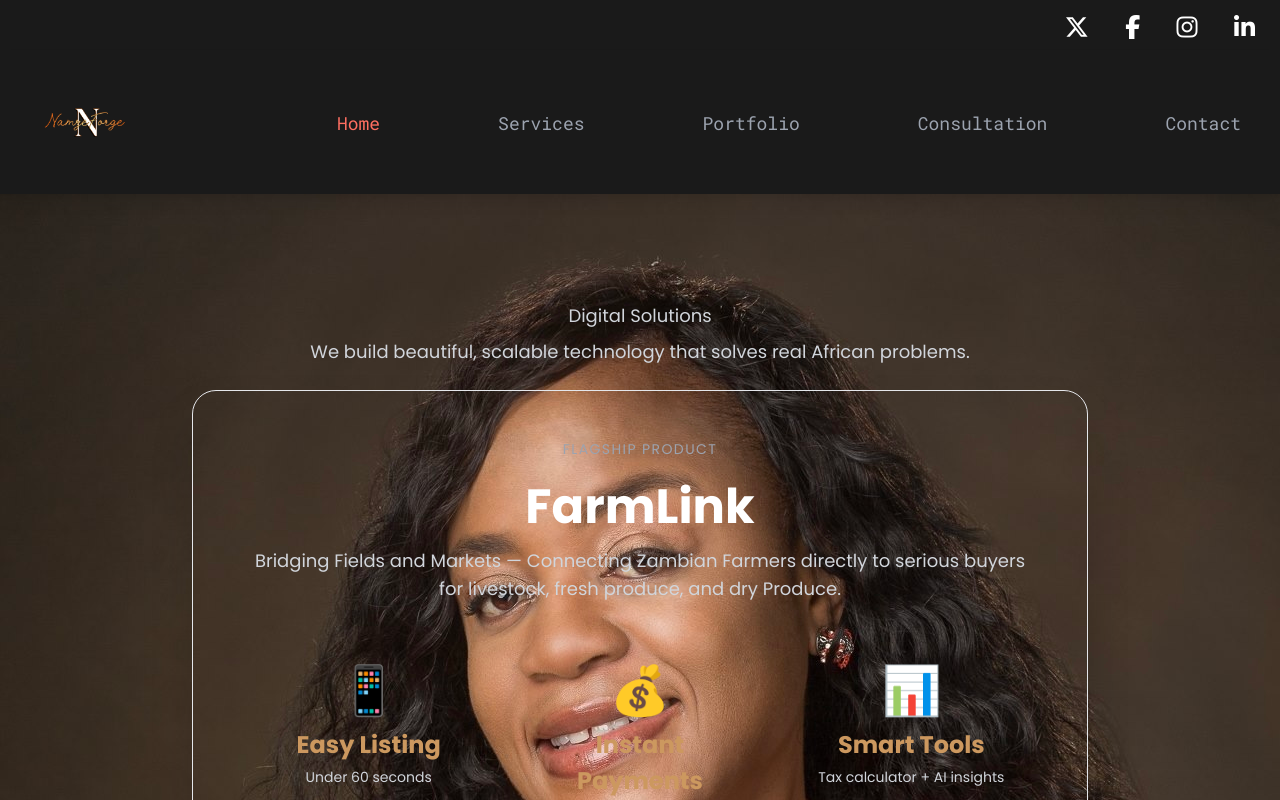
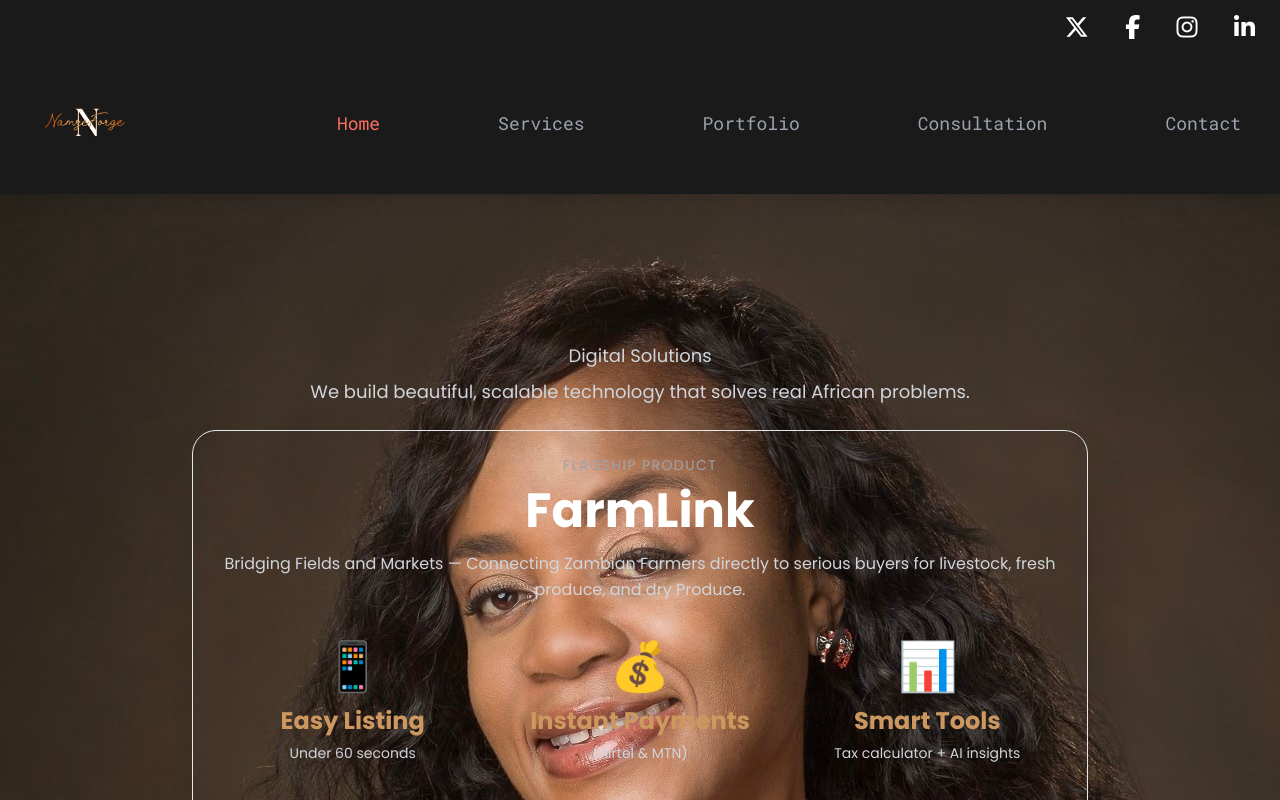
Before and after one commit to Cathy-45/cathy-portfolio-integrated, a React (Vite) app: page / in a window 1280 px wide. Shown: the top 800 px of the page. Built offline with nearby package versions, Linux system fonts and the light colour scheme.

Commit message:
Remove min-h-screen stretch, tighten card spacing

```diff
--- a/src/components/Home.jsx
+++ b/src/components/Home.jsx
@@ -19,7 +19,7 @@
     >
       <div className="absolute inset-0 bg-gradient-to-b from-black/60 via-black/40 to-black/80" />
 
-      <div className="relative z-10 min-h-screen flex flex-col items-center justify-center px-4 sm:px-6 md:px-8 py-6">
+      <div className="relative z-10 flex flex-col items-center px-4 sm:px-6 md:px-8 pt-16 pb-10">
         <div className="w-full max-w-5xl text-center">
           <h1 className="text-4xl sm:text-5xl md:text-6xl lg:text-7xl font-black tracking-tight mb-3 text-transparent bg-clip-text bg-gradient-to-r from-[#da6d20] via-[#fdba74] to-[#da6d20]">
             NAMZEFORGE
@@ -35,8 +35,8 @@
 
           {/* ==================== FARM LINK SECTION ==================== */}
           <div className="my-6">
-            <div className="backdrop-blur-2xl bg-white/10 rounded-3xl p-8 sm:p-12 border border-white/30 shadow-2xl shadow-black/60 hover:shadow-[#da6d20]/40 transition-all duration-700 max-w-4xl mx-auto">
-              <p className="text-gray-400 uppercase tracking-widest text-sm mb-6 text-center">
+            <div className="backdrop-blur-2xl bg-white/10 rounded-3xl p-6 border border-white/30 shadow-2xl shadow-black/60 hover:shadow-[#da6d20]/40 transition-all duration-700 max-w-4xl mx-auto">
+              <p className="text-gray-400 uppercase tracking-widest text-sm mb-3 text-center">
                 Flagship Product
               </p>
 
@@ -44,7 +44,7 @@
                 FarmLink
               </h2>
 
-              <p className="text-base sm:text-lg text-gray-300 mb-10 leading-relaxed text-center">
+              <p className="text-base text-gray-300 mb-4 leading-relaxed text-center">
                 Bridging Fields and Markets — Connecting Zambian Farmers
                 directly to serious buyers for livestock, fresh produce, and dry
                 Produce.
```
